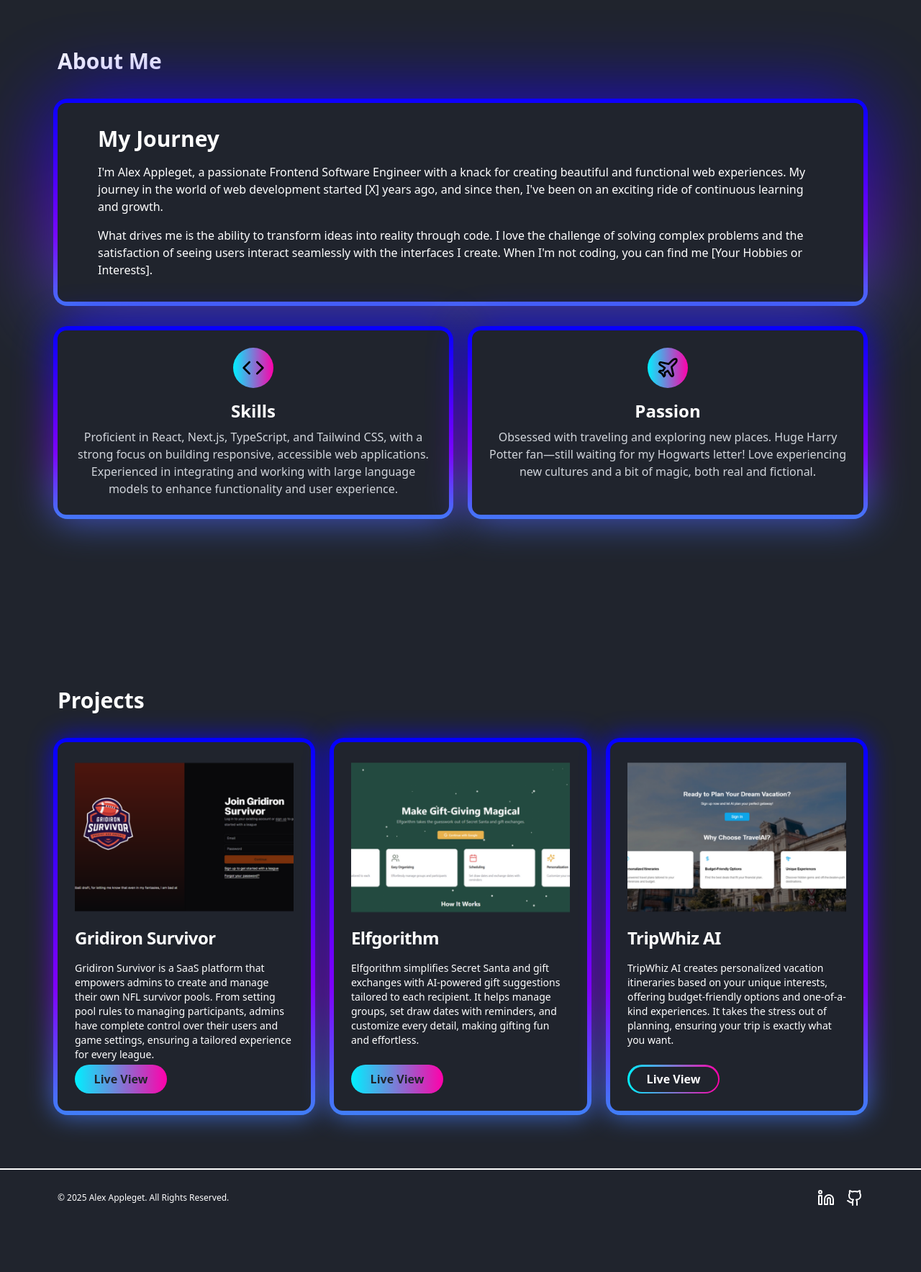
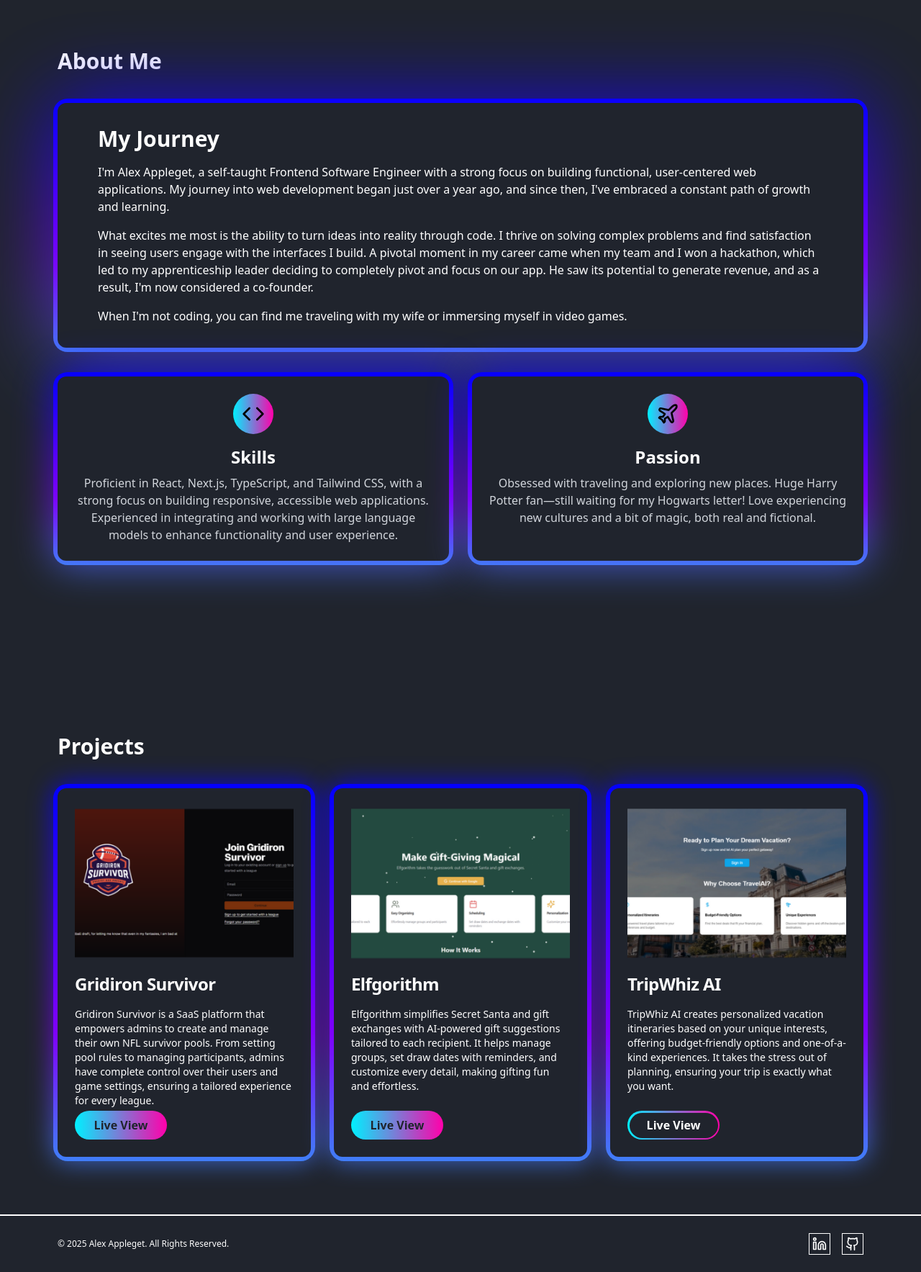
Before and after one commit to alexappleget/portfolio-v3, a Next.js app: page / in a window 1280 px wide. Shown: the part 893-2660 px from the top of the page at 72% size. Before the commit the page ends 2596 px from the top, so only its background shows below. Built offline with nearby package versions, Linux system fonts and the light colour scheme.

Commit message:
Fix: created links for footer and editing wording for about me

```diff
--- a/components/AboutMe/AboutMe.tsx
+++ b/components/AboutMe/AboutMe.tsx
@@ -30,18 +30,25 @@ export const AboutMeSection = () => {
               My Journey
             </h3>
             <p className="text-sm md:text-base mb-4">
-              I&apos;m Alex Appleget, a passionate Frontend Software Engineer
-              with a knack for creating beautiful and functional web
-              experiences. My journey in the world of web development started
-              [X] years ago, and since then, I&apos;ve been on an exciting ride
-              of continuous learning and growth.
+              I&apos;m Alex Appleget, a self-taught Frontend Software Engineer
+              with a strong focus on building functional, user-centered web
+              applications. My journey into web development began just over a
+              year ago, and since then, I&apos;ve embraced a constant path of
+              growth and learning.
+            </p>
+            <p className="text-sm md:text-base mb-4">
+              What excites me most is the ability to turn ideas into reality
+              through code. I thrive on solving complex problems and find
+              satisfaction in seeing users engage with the interfaces I build. A
+              pivotal moment in my career came when my team and I won a
+              hackathon, which led to my apprenticeship leader deciding to
+              completely pivot and focus on our app. He saw its potential to
+              generate revenue, and as a result, I&apos;m now considered a
+              co-founder.
             </p>
             <p className="text-sm md:text-base">
-              What drives me is the ability to transform ideas into reality
-              through code. I love the challenge of solving complex problems and
-              the satisfaction of seeing users interact seamlessly with the
-              interfaces I create. When I&apos;m not coding, you can find me
-              [Your Hobbies or Interests].
+              When I&apos;m not coding, you can find me traveling with my wife
+              or immersing myself in video games.
             </p>
           </CardContent>
         </Card>
--- a/components/Footer/Footer.tsx
+++ b/components/Footer/Footer.tsx
@@ -1,4 +1,5 @@
 import { Github, Linkedin } from "lucide-react";
+import Link from "next/link";
 
 export const Footer = () => {
   const currentYear = new Date().getFullYear();
@@ -8,8 +9,26 @@ export const Footer = () => {
         © {currentYear} Alex Appleget. All Rights Reserved.
       </span>
       <div className="flex gap-4 text-white">
-        <Linkedin />
-        <Github />
+        <Link
+          href="https://www.linkedin.com/in/alex-appleget/"
+          target="_blank"
+          rel="noopener noreferrer"
+        >
+          <Linkedin
+            size={30}
+            className="border-[1px] p-1 hover:shadow-[0_0_15px_rgba(0,240,255,0.5)]"
+          />
+        </Link>
+        <Link
+          href="https://github.com/alexappleget"
+          target="_blank"
+          rel="noopener noreferrer"
+        >
+          <Github
+            size={30}
+            className="border-[1px] p-1 hover:shadow-[0_0_15px_rgba(0,240,255,0.5)]"
+          />
+        </Link>
       </div>
     </footer>
   );
```
